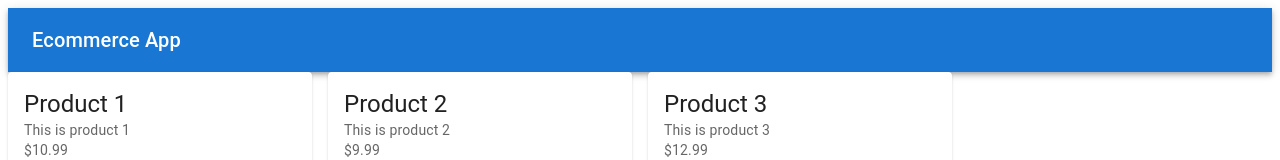
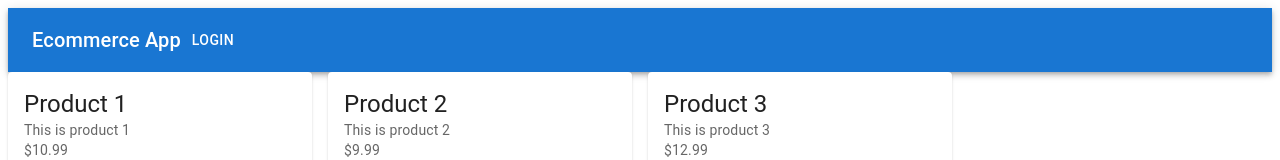
Before and after one commit to 0x5un5h1n3/ecommerce-app, a React (Create React App) app: page / in a window 1280 px wide. Shown: the top 160 px of the page. Built offline with nearby package versions, Linux system fonts and the light colour scheme; grey boxes are pictures that could not be loaded.

Commit message:
Add authentication to Navbar component

```diff
--- a/src/components/Navbar.js
+++ b/src/components/Navbar.js
@@ -1,13 +1,22 @@
 import React from "react";
-import { AppBar, Toolbar, Typography } from "@mui/material";
+import { AppBar, Toolbar, Typography, Button } from "@mui/material";
 
-const Navbar = () => {
+const Navbar = ({ user, handleLogout }) => {
   return (
     <AppBar position="static">
       <Toolbar>
         <Typography variant="h6" component="h1">
           Ecommerce App
         </Typography>
+        {user ? (
+          <Button color="inherit" onClick={handleLogout}>
+            Logout
+          </Button>
+        ) : (
+          <Button color="inherit" href="/login">
+            Login
+          </Button>
+        )}
       </Toolbar>
     </AppBar>
   );
```
